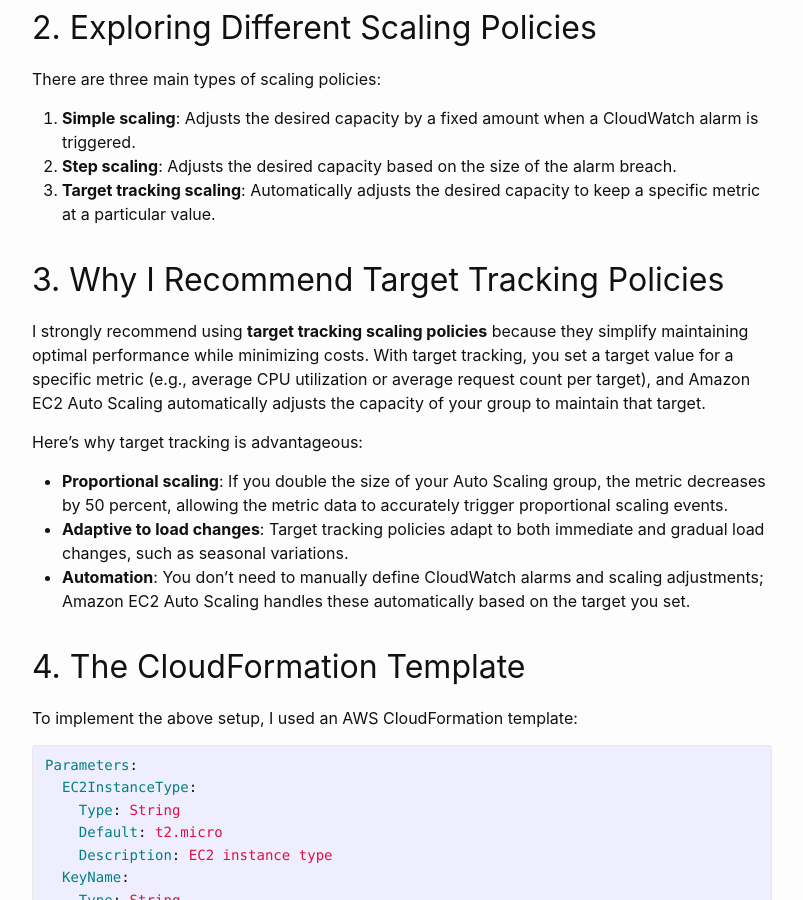
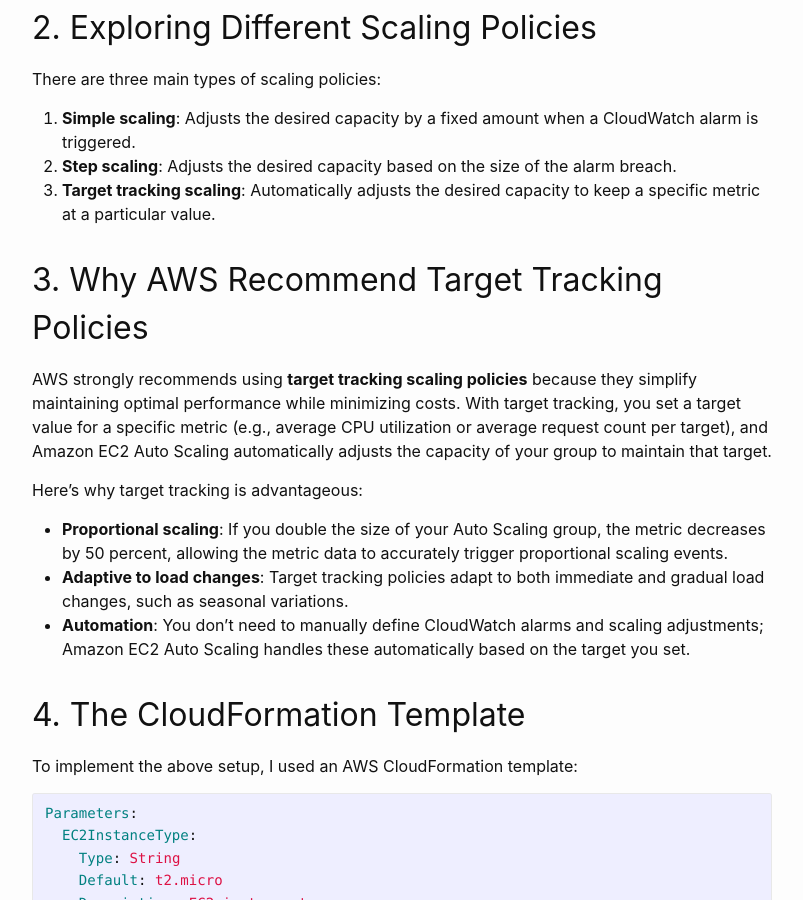
Before and after one commit to adavoudi/adavoudi.github.io, a Jekyll site: the page built from _posts/2025-02-04-autoscaling.markdown, in a window 1280 px wide and 900 px high, scrolled down 851 px. Shown: the whole window, without its empty margins (238-1041 px from the left). Built offline with Jekyll 4.4.1, drawn with Linux system fonts in a browser that asks for light colours.

Commit message:
Update autoscaling blog post to reflect AWS's recommendation for target tracking policies

```diff
--- a/_posts/2025-02-04-autoscaling.markdown
+++ b/_posts/2025-02-04-autoscaling.markdown
@@ -27,9 +27,9 @@
 2. **Step scaling**: Adjusts the desired capacity based on the size of the alarm breach.
 3. **Target tracking scaling**: Automatically adjusts the desired capacity to keep a specific metric at a particular value.
 
-## 3. Why I Recommend Target Tracking Policies
+## 3. Why AWS Recommend Target Tracking Policies
 
-I strongly recommend using **target tracking scaling policies** because they simplify maintaining optimal performance while minimizing costs. With target tracking, you set a target value for a specific metric (e.g., average CPU utilization or average request count per target), and Amazon EC2 Auto Scaling automatically adjusts the capacity of your group to maintain that target.
+AWS strongly recommends using **target tracking scaling policies** because they simplify maintaining optimal performance while minimizing costs. With target tracking, you set a target value for a specific metric (e.g., average CPU utilization or average request count per target), and Amazon EC2 Auto Scaling automatically adjusts the capacity of your group to maintain that target.
 
 Here’s why target tracking is advantageous:
 - **Proportional scaling**: If you double the size of your Auto Scaling group, the metric decreases by 50 percent, allowing the metric data to accurately trigger proportional scaling events.
```
